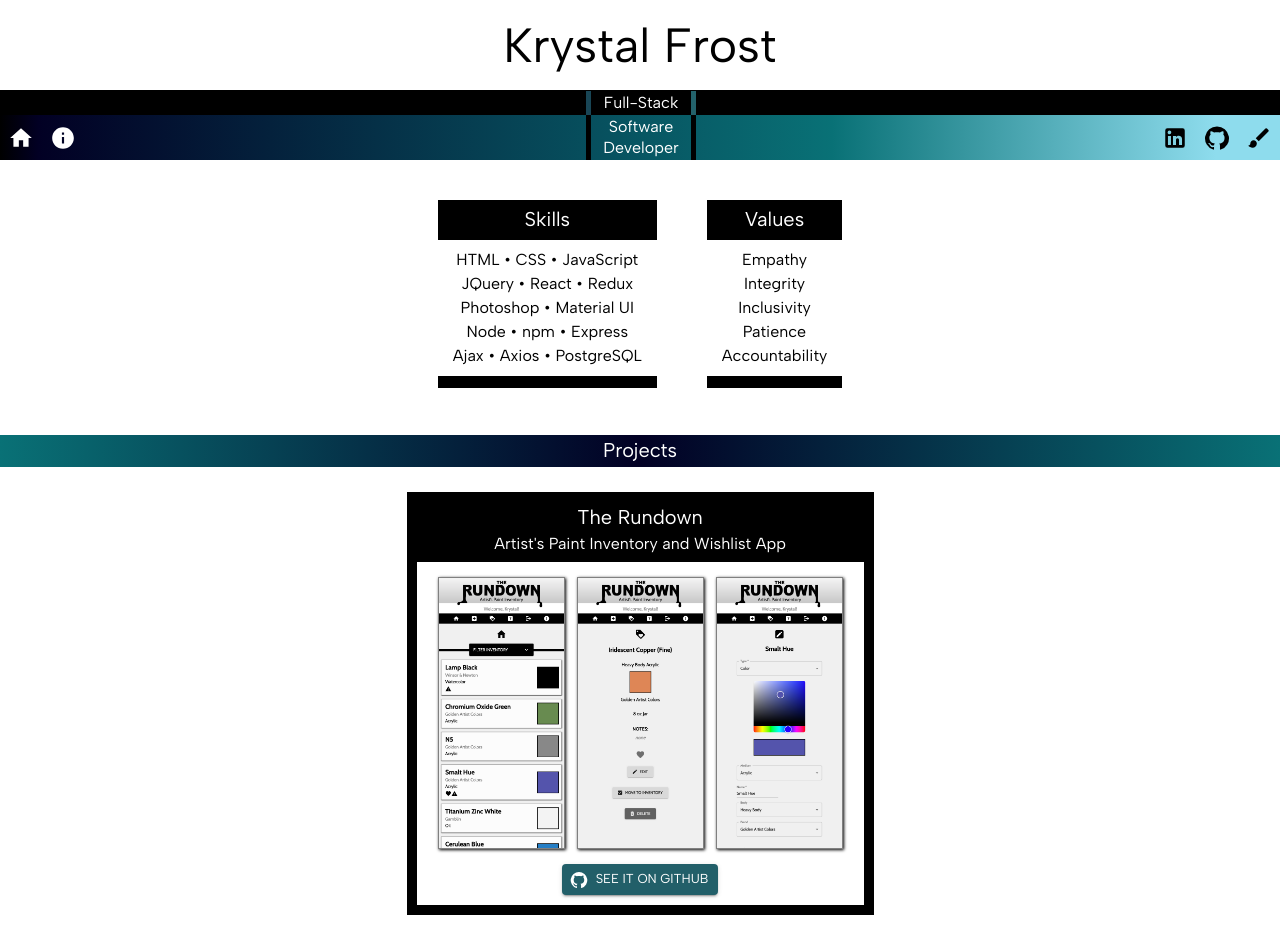
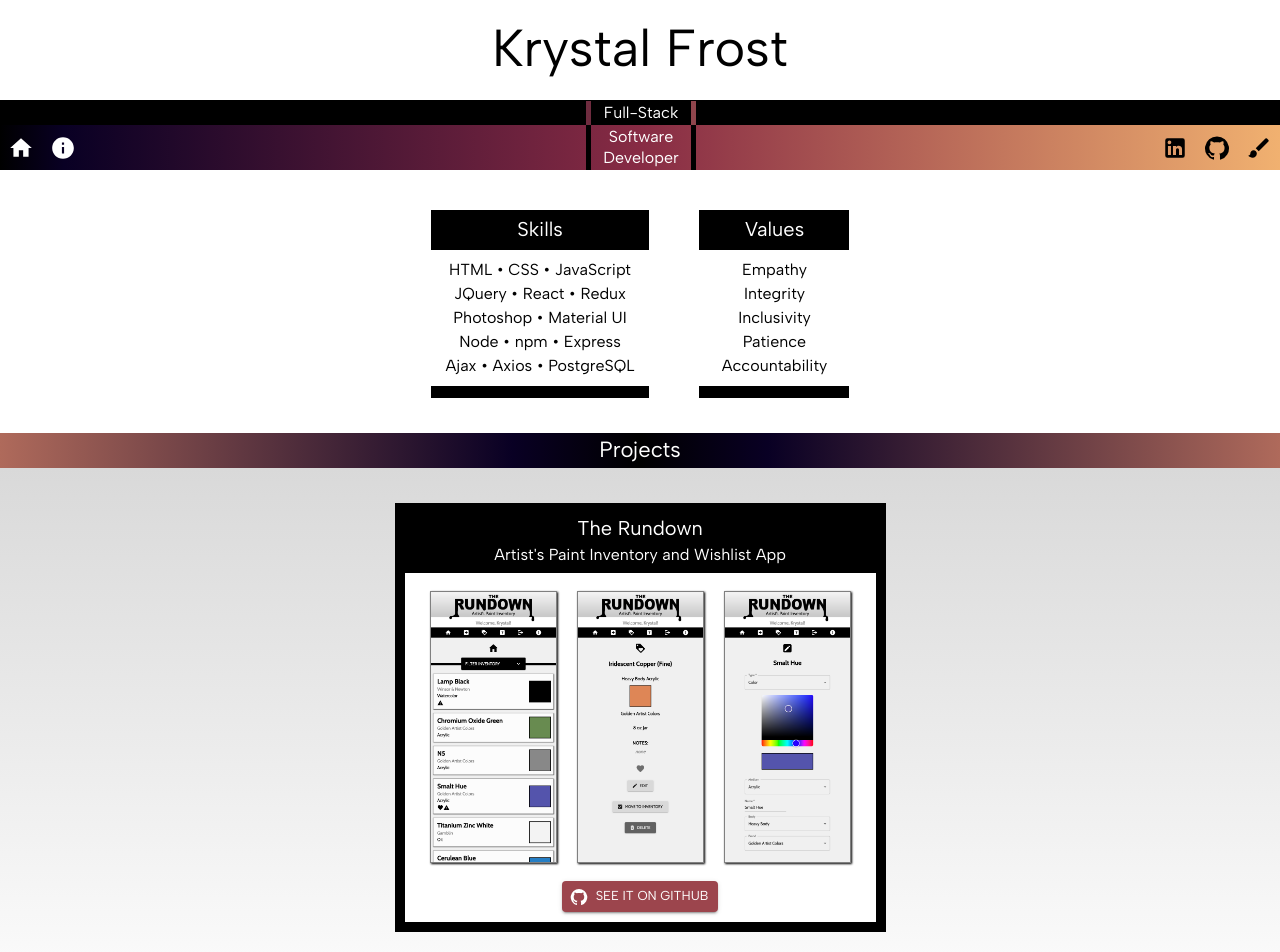
Before and after one commit to librarykrystal/portfolio, a React (Create React App) app: page /#/home in a window 1280 px wide. Shown: the top 952 px of the page. Built offline with nearby package versions, Linux system fonts and the light colour scheme; a web font is replaced by a local one.

Commit message:
Styling edits, alt color scheme. Header adjustment.

```diff
--- a/src/components/App/App.css
+++ b/src/components/App/App.css
@@ -21,7 +21,7 @@ Header
   flex-direction: column;
   grid-template-rows: 2;
   top: 0;
-  height: 75px;
+  height: 85px;
   overflow: visible;
 }
 
@@ -37,7 +37,7 @@ Header
   grid-row-start: 2;
   width: 100px;
   position: absolute;
-  top: 90px;
+  top: 100px;
   height: 70px;
   justify-self: center;
   text-align: center;
@@ -56,7 +56,8 @@ Nav Bar
 }
 
 .navBarLower {
-  background: linear-gradient(90deg, rgba(0,0,0,1) 0%, rgba(2,0,36,1) 3%, rgba(9,113,118,1) 65%, rgba(142,220,237,1) 95%);
+  /* background: linear-gradient(90deg, rgba(0,0,0,1) 0%, rgba(2,0,36,1) 3%, rgba(9,113,118,1) 65%, rgba(142,220,237,1) 95%); */
+  background: linear-gradient(90deg, rgba(0,0,0,1) 0%, rgba(9,0,36,1) 5%, rgba(135,43,68,1) 50%, rgba(241,177,112,1) 100%);
   height: 45px;
   margin-top: 0px;
   color: white;
@@ -140,6 +141,7 @@ Home — Skills / Values
 
 .valuesBorderContainer {
   grid-column-start: 2;
+  min-width: 150px;
   max-width: 250px;
   background-color: black;
   margin-top: 20px;
@@ -154,23 +156,28 @@ Home — Skills / Values
 Projects
 ----------------------------------------------------------------- */
 
-.projectsBorderContainer {
-  max-width: 600px;
-  background-color: black;
-  margin-top: 20px;
-  border: 10px solid black;
+.projectsOuterContainer{
+  /* background-color: #d9d9d9; */
+  background: linear-gradient(180deg, #d9d9d9 0%, white 100%);
+  padding-bottom: 100px;
 }
 
 .projectsHeaderBox {
   grid-row-start: 1;
-  height: 32px;
-  margin-top: 5px;
-  margin-bottom: 5px;
+  height: 35px;
+  margin-top: 15px;
+  margin-bottom: 0px;
   color: white;
-  /* background-color: #194555; */
-  background: linear-gradient(90deg, rgba(0,0,0,1) 0%, rgba(2,0,36,1) 3%, rgba(9,113,118,1) 65%, rgba(142,220,237,1) 95%);
-  background: linear-gradient(90deg, rgba(9,113,118,1) 0%, rgba(2,0,36,1) 50%, rgba(9,113,118,1) 100%);
+  /* background: linear-gradient(90deg, rgba(9,113,118,1) 0%, rgba(2,0,36,1) 50%, rgba(9,113,118,1) 100%); */
+  background: linear-gradient(90deg, #af6a5b 0%, rgba(9,0,36,1) 40%, rgba(0,0,0,1) 50%, rgba(9,0,36,1) 60%, #af6a5b 100%);
   text-align: center;
+}
+
+.projectsBorderContainer {
+  max-width: 600px;
+  background-color: black;
+  margin-top: 35px;
+  border: 10px solid black;
 }
 
 .projectHeaderBox {
@@ -184,11 +191,7 @@ Projects
 
 .projectBody {
   grid-row-start: 2;
-  /* margin-top: 5px; */
   background-color: white;
-  /* padding: 15px;
-  display: flex;
-  justify-content: space-around; */
   padding-bottom: 10px;
 }
 
@@ -203,8 +206,8 @@ Projects
 .rundownImage {
   width: 125px;
   border: 1px solid gray;
-  box-shadow: 1px 1px 3px;
-  margin: 0px 6px 0px 6px;
+  box-shadow: 1px 1px 2px;
+  margin: 3px 10px 3px 10px;
 }
 
 .projectButtons {
--- a/src/components/Header/Header.jsx
+++ b/src/components/Header/Header.jsx
@@ -40,13 +40,14 @@ function Header() {
       <div className="headerOuter">
 
         <div className="headerName">
-          <Typography variant="h3" mt={2} mb={0} gutterBottom>
+          <Typography variant="h3" mt={1.4} mb={0} sx={{ fontSize: 52 }} gutterBottom>
             Krystal Frost
           </Typography>
         </div>
 
         <div className="headerFSSD">
-          <Typography variant="body1" mt={0.1} mb={0} ml={-0.5} sx={{width: "100px", borderLeft: "5px solid #194656", borderRight: "5px solid #23626b"}} gutterBottom>Full-Stack</Typography>
+          {/* <Typography variant="body1" mt={0.1} mb={0} ml={-0.5} sx={{width: "100px", borderLeft: "5px solid #194656", borderRight: "5px solid #23626b"}} gutterBottom>Full-Stack</Typography> */}
+          <Typography variant="body1" mt={0.1} mb={0} ml={-0.5} sx={{width: "100px", borderLeft: "5px solid #6f2c3f", borderRight: "5px solid #8f454c"}} gutterBottom>Full-Stack</Typography>
           <Typography variant="body1" mt={0} mb={-0.4} ml={-0.5} sx={{width: "100px", borderLeft: "5px solid black", borderRight: "5px solid black"}} gutterBottom>Software</Typography>
           <Typography variant="body1" mt={0} mb={0} ml={-0.5} sx={{width: "100px", borderLeft: "5px solid black", borderRight: "5px solid black"}} gutterBottom>Developer</Typography>
         </div>
--- a/src/components/Home/Home.jsx
+++ b/src/components/Home/Home.jsx
@@ -44,7 +44,6 @@ function Home() {
         <div className="skillsValuesContainer">
 
           <div className="skillsBorderContainer">
-
             <div className="skillsHeaderBox">
               <Typography className="skillsHeaderText" variant="h6" mt={0.4} mb={0} sx={{ fontSize: 20 }} gutterBottom>
                 Skills
@@ -57,11 +56,9 @@ function Home() {
               <Typography variant="body1" mt={0} mb={0} gutterBottom>Node • npm • Express</Typography>
               <Typography variant="body1" mt={0} mb={1} gutterBottom>Ajax • Axios • PostgreSQL</Typography>
             </div>
-
           </div>
 
           <div className="valuesBorderContainer">
-
               <div className="skillsHeaderBox">
                 <Typography className="skillsHeaderText" variant="h6" mt={0.4} mb={0} sx={{ fontSize: 20 }} gutterBottom>
                   Values
@@ -74,7 +71,6 @@ function Home() {
                 <Typography variant="body1" mt={0} mb={0} gutterBottom>Patience</Typography>
                 <Typography variant="body1" mt={0} mb={1} gutterBottom>Accountability</Typography>
               </div>
-
           </div>
 
         </div>
--- a/src/components/Projects/Projects.jsx
+++ b/src/components/Projects/Projects.jsx
@@ -32,7 +32,7 @@ const theme = createTheme({
       contrastText: "#fff",
     },
     info: {
-      main: '#225f69',
+      main: '#9c454d',
       contrastText: "#fff",
     },
   },
@@ -48,13 +48,10 @@ function Projects() {
   return (
     <ThemeProvider theme={theme}>
 
-      <br />
-      <div className="projectsBar">
-        <div className="projectsHeaderBox">
-          <Typography className="projectsHeaderText" variant="body1" mt={0} mb={0} sx={{ fontSize: 20 }} gutterBottom>
-            Projects
-          </Typography>
-        </div>
+      <div className="projectsHeaderBox">
+        <Typography className="projectsHeaderText" variant="body1" mt={0} mb={0} sx={{ fontSize: 22 }} gutterBottom>
+          Projects
+        </Typography>
       </div>
 
       <div className="projectsOuterContainer">
```
Lines whose indentation alone changed are shown as unchanged.
